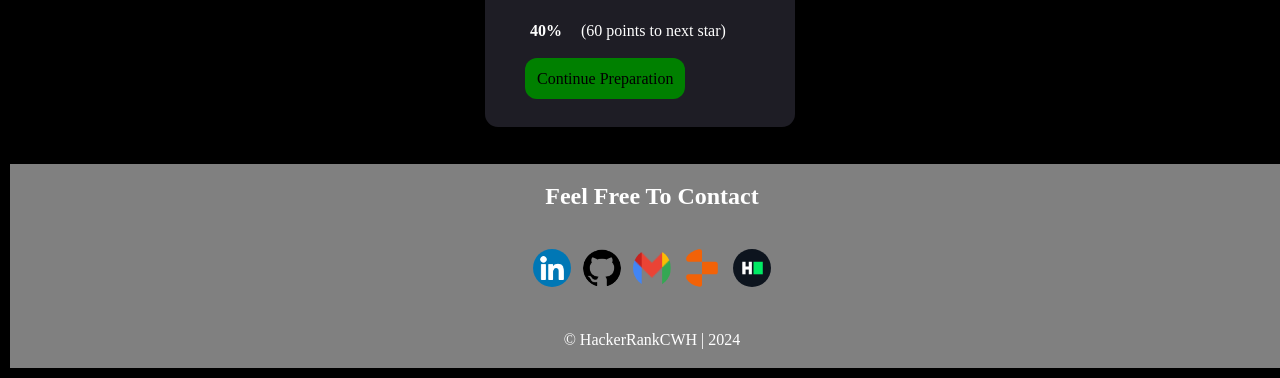
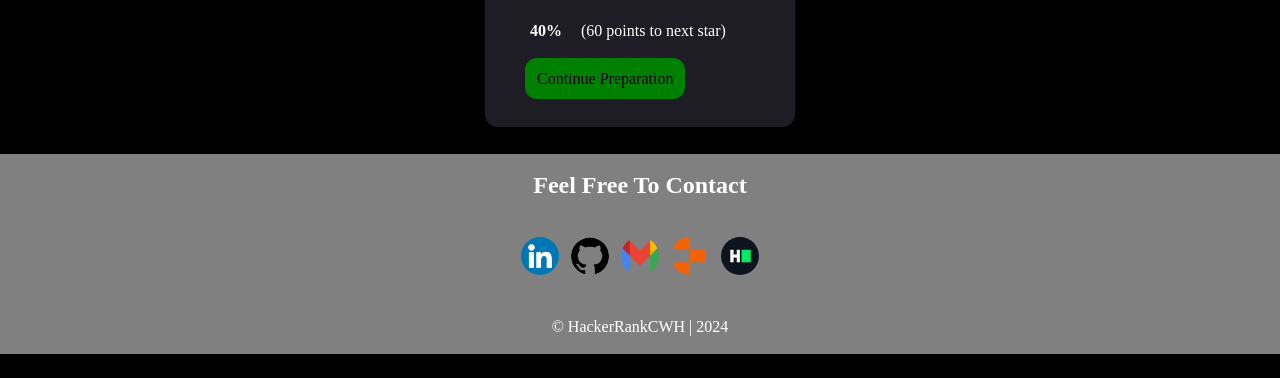
Before and after one commit to Vasu-Raghuvanshi/HackerRank-Clone-Project-CWH-, a plain HTML site: page index.html in a window 1280 px wide. Shown: the part 648-1026 px from the top of the page. After the commit the page ends 1002 px from the top, so only its background shows below. Drawn offline with nearby package versions, Linux system fonts and the light colour scheme.

Commit message:
Update style.css

```diff
--- a/style.css
+++ b/style.css
@@ -37,7 +37,9 @@ a{
 
 /* Body background color */
 body {
-  background-color: #000000; /* Set background color to black */
+  background-color: #000000;
+  margin:0px;
+  padding:0px;/* Set background color to black */
 }
 
 /* Navigation bar styling */
@@ -279,6 +281,7 @@ main * {
 }
 /* Footer Styling */
 footer {
+  box-sizing:border-box;
   position:relative;
   bottom:0px;
   border:2px solid transparent;
@@ -290,7 +293,7 @@ footer {
   align-items:center;
   flex-wrap:wrap;
   color: white; /* White text color */
-  margin: 20px 10px 10px 10px;
+  margin: 10px 0px 0px 0px;
 }
 
 #footBox{
@@ -306,7 +309,7 @@ footer {
 
 .contactfoot{
   display:block;
-  width:100%;
+  width:100vw;
   text-align:center;
 }
 
```
